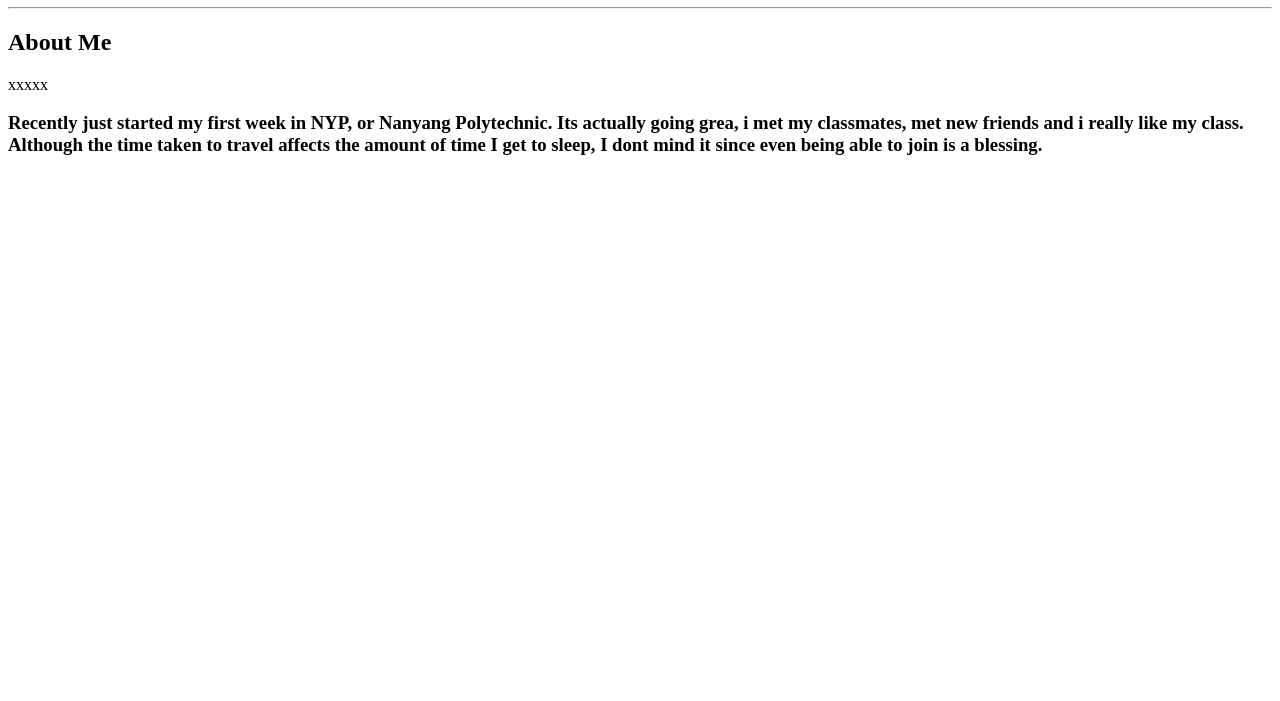
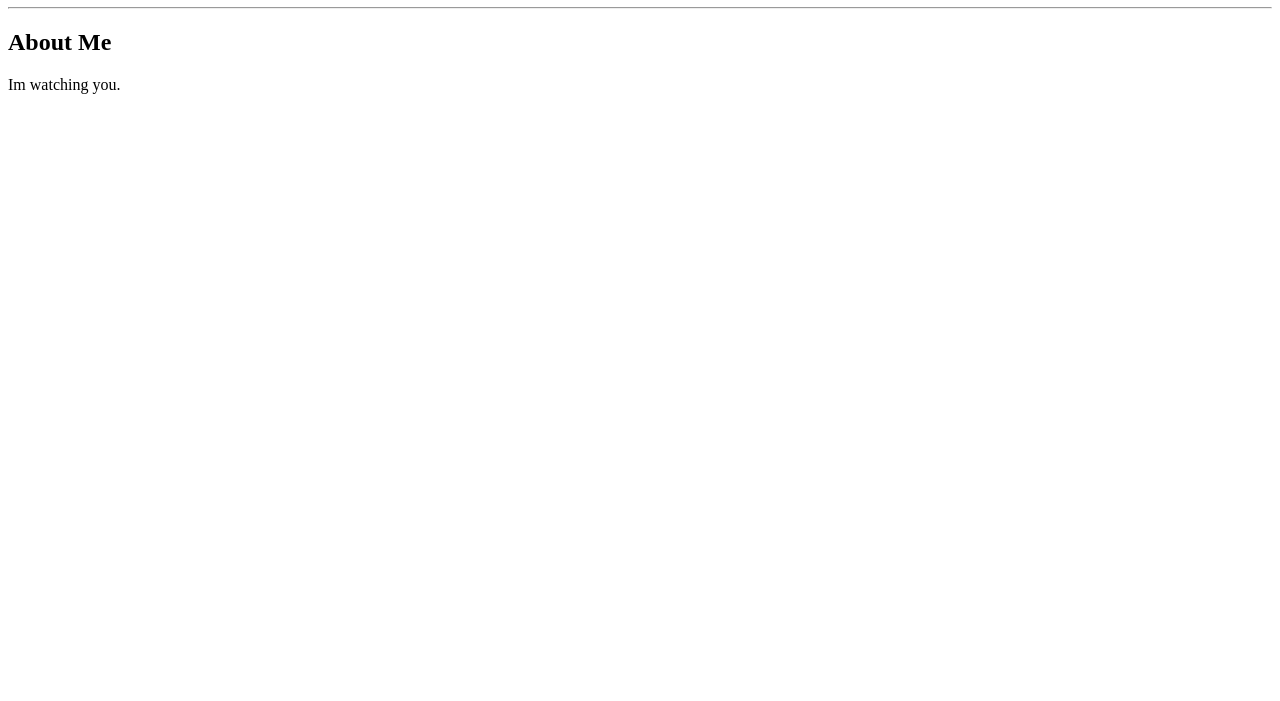
Before and after one commit to laoahgong256-ctrl/laoahgong256-Github.io, a plain HTML site: page index.html in a window 1280 px wide. Shown: the part 99-800 px from the top of the page. Drawn offline with Linux system fonts and the light colour scheme.

Commit message:
Update index.html

```diff
--- a/index.html
+++ b/index.html
@@ -8,7 +8,7 @@
         <h1>Welcome to my website</h1>
         <hr>
         <h2>About Me</h2>
-        <p>xxxxx</p>
-        <h3>Recently just started my first week in NYP, or Nanyang Polytechnic. Its actually going grea, i met my classmates, met new friends and i really like my class. Although the time taken to travel affects the amount of time I get to sleep, I dont mind it since even being able to join is a blessing.</h3>
+        <p> Im watching you. </p>
+
     </body>
 </html>
```
